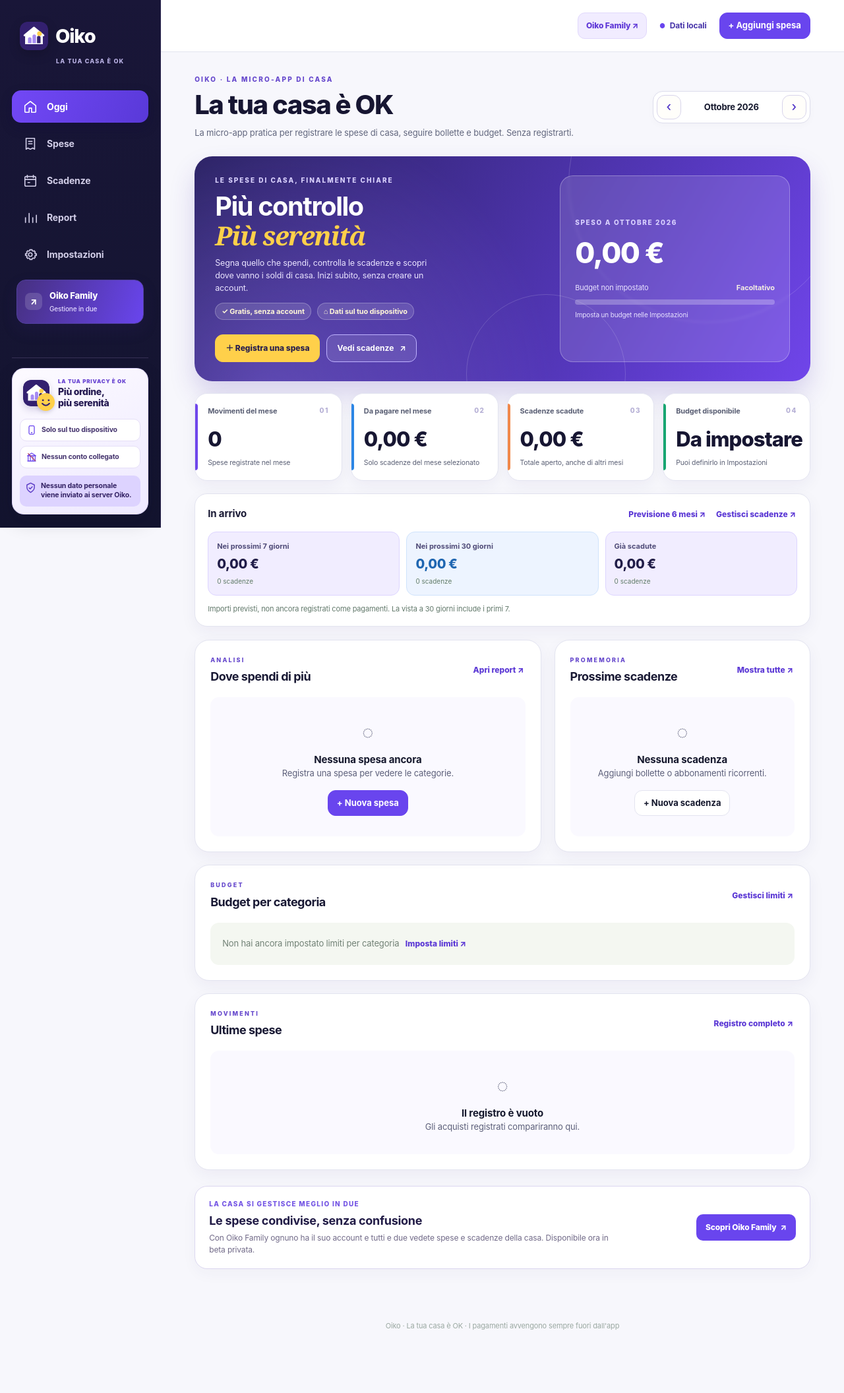
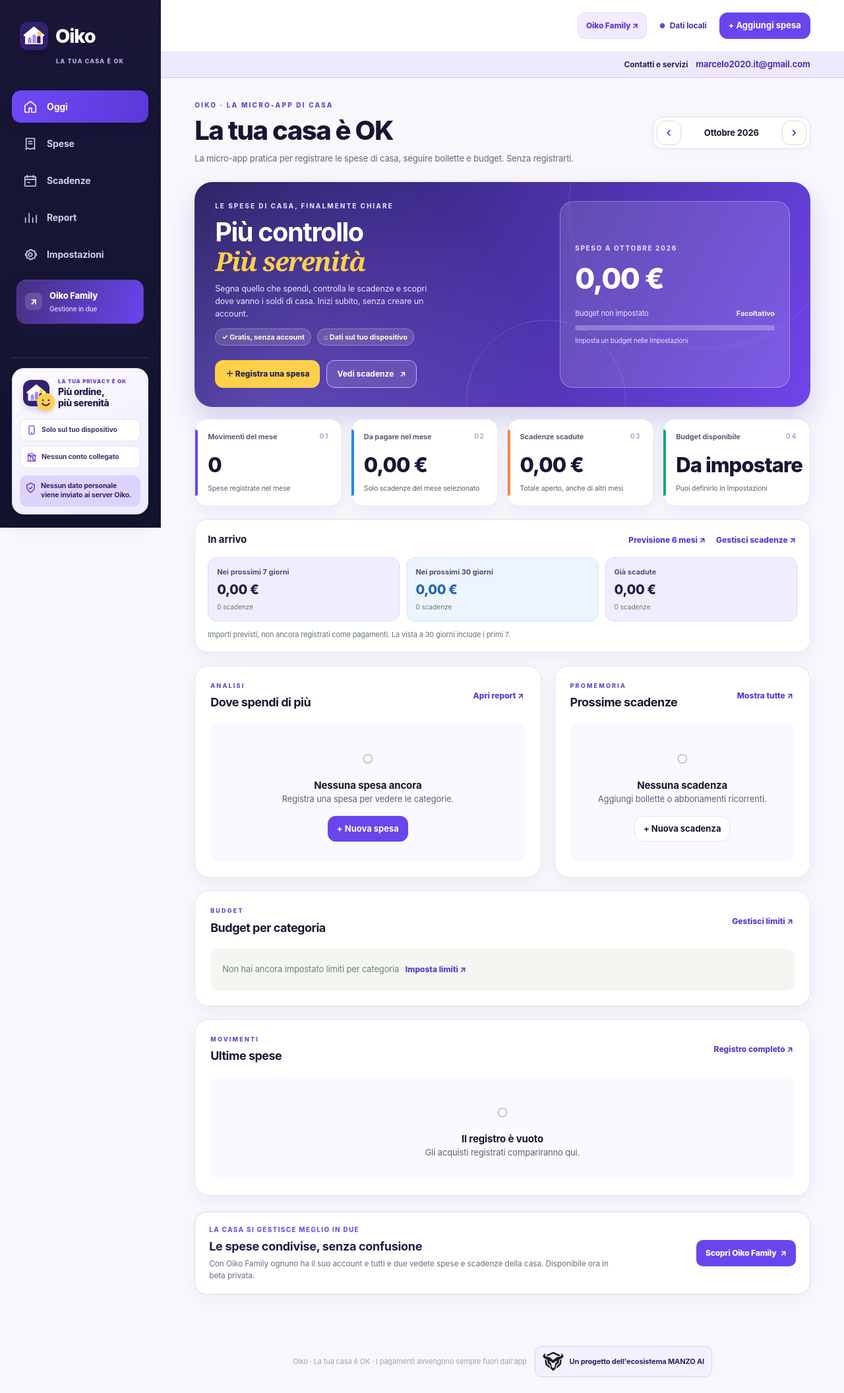
Before and after one commit to manzo8b/oiko, a website: page index.html in a window 1280 px wide. Shown: the whole page at 66% size. Before the commit the page ends 2042 px from the top, so only its background shows below. Drawn offline with Linux system fonts and the light colour scheme.

Commit message:
feat(oiko): publish contact email and MANZO AI brand signature
Add contact email in Oiko application header and MANZO AI bull logo in footer without changing data, application logic, or v0.6.3 release version. Tests and strict release policy passed.

```diff
--- a/assets/styles.css
+++ b/assets/styles.css
@@ -523,3 +523,17 @@ input,select,textarea{accent-color:#6945EE}
 .oiko-hero-benefits{display:flex;align-items:center;flex-wrap:wrap;gap:6px 9px;margin:12px 0 1px}
 .oiko-hero-benefits span{display:inline-flex;align-items:center;min-height:25px;padding:5px 9px;border-radius:999px;background:rgba(255,255,255,.13);border:1px solid rgba(255,255,255,.25);color:#FFF7D8;font-size:11px;font-weight:730;line-height:1.3}
 @media(max-width:760px){.oiko-hero-benefits{gap:5px;margin:9px 0 0}.oiko-hero-benefits span{font-size:10px;padding:4px 7px;min-height:23px}}
+
+
+/* MANZO AI ecosystem: visible contact and small creator image only, no data handling. */
+.oiko-contact-strip{display:flex;justify-content:flex-end;align-items:center;padding:7px clamp(20px,4vw,65px);background:#EEE9FF;border-bottom:1px solid #D4C8F6;min-height:39px}
+.oiko-contact-strip a{display:inline-flex;gap:5px 12px;flex-wrap:wrap;justify-content:flex-end;align-items:center;color:#30225E;font-weight:650;font-size:12px;text-decoration:none}
+.oiko-contact-strip a strong{color:#5334AD;font-size:13px;overflow-wrap:anywhere}
+.oiko-contact-strip a:hover strong{text-decoration:underline}
+.oiko-manzo-signature{display:inline-flex;align-items:center;gap:9px;border-radius:9px;padding:7px 11px;border:1px solid #D9D5E7;background:#F4F0FF;text-decoration:none;color:#30225E;min-height:42px;font-size:11px;font-weight:650}
+.oiko-manzo-signature img{object-fit:contain;flex:none;display:block;width:32px;height:31px}
+.oiko-manzo-signature:hover{border-color:#7353BF}
+.oiko-contact-strip a:focus-visible,.oiko-manzo-signature:focus-visible{outline:3px solid #B13F28;outline-offset:3px}
+.main-footer{display:flex;justify-content:center;align-items:center;flex-wrap:wrap;gap:12px}
+@media(max-width:760px){.oiko-contact-strip{justify-content:center;padding:9px 12px}.oiko-contact-strip a{justify-content:center;font-size:11px}.main-footer{padding-bottom:78px}}
+@media print{.oiko-contact-strip,.oiko-manzo-signature{display:none!important}}
--- a/index.html
+++ b/index.html
@@ -58,8 +58,9 @@
     </aside>
     <div class="right-panel">
       <header class="topbar"><a href="#oggi" class="top-brand" aria-label="Oiko, vai alla panoramica"><img src="./assets/logo.svg?v=0.5.1" alt="" width="34" height="34"><strong>Oiko</strong></a><div class="topbar-actions"><a href="#family" class="topbar-family-link">Oiko Family ↗</a><span class="privacy-pill"><span aria-hidden="true">●</span> Dati locali</span><button class="button primary small" id="top-add" type="button">+ Aggiungi spesa</button></div></header>
+      <div class="oiko-contact-strip"><a href="mailto:marcelo2020.it@gmail.com" aria-label="Contatti e servizi: marcelo2020.it@gmail.com"><span>Contatti e servizi</span><strong>marcelo2020.it@gmail.com</strong></a></div>
       <main id="content" tabindex="-1" aria-live="polite"></main>
-      <footer class="main-footer">Oiko · La tua casa è OK · I pagamenti avvengono sempre fuori dall'app</footer>
+      <footer class="main-footer"><span>Oiko · La tua casa è OK · I pagamenti avvengono sempre fuori dall'app</span><a href="https://manzo8b.github.io/manzo-ai/it/" target="_blank" rel="noopener noreferrer" class="oiko-manzo-signature" aria-label="MANZO AI — ecosistema di progetti"><img src="./assets/manzo-ai-mark.svg" alt="" aria-hidden="true" width="32" height="31" loading="lazy"><span>Un progetto dell'ecosistema MANZO AI</span></a></footer>
     </div>
     <nav class="bottom-nav" id="bottom-nav" aria-label="Navigazione mobile"></nav>
     <button class="mobile-quick-add" id="mobile-quick-add" type="button" aria-label="Registra una nuova spesa"><span aria-hidden="true">+</span><span>Nuova spesa</span></button>
```
Also changed, not shown: tests/ecosystem-contact.test.mjs (added, +16 -0 lines), assets/manzo-ai-mark.svg (added).
